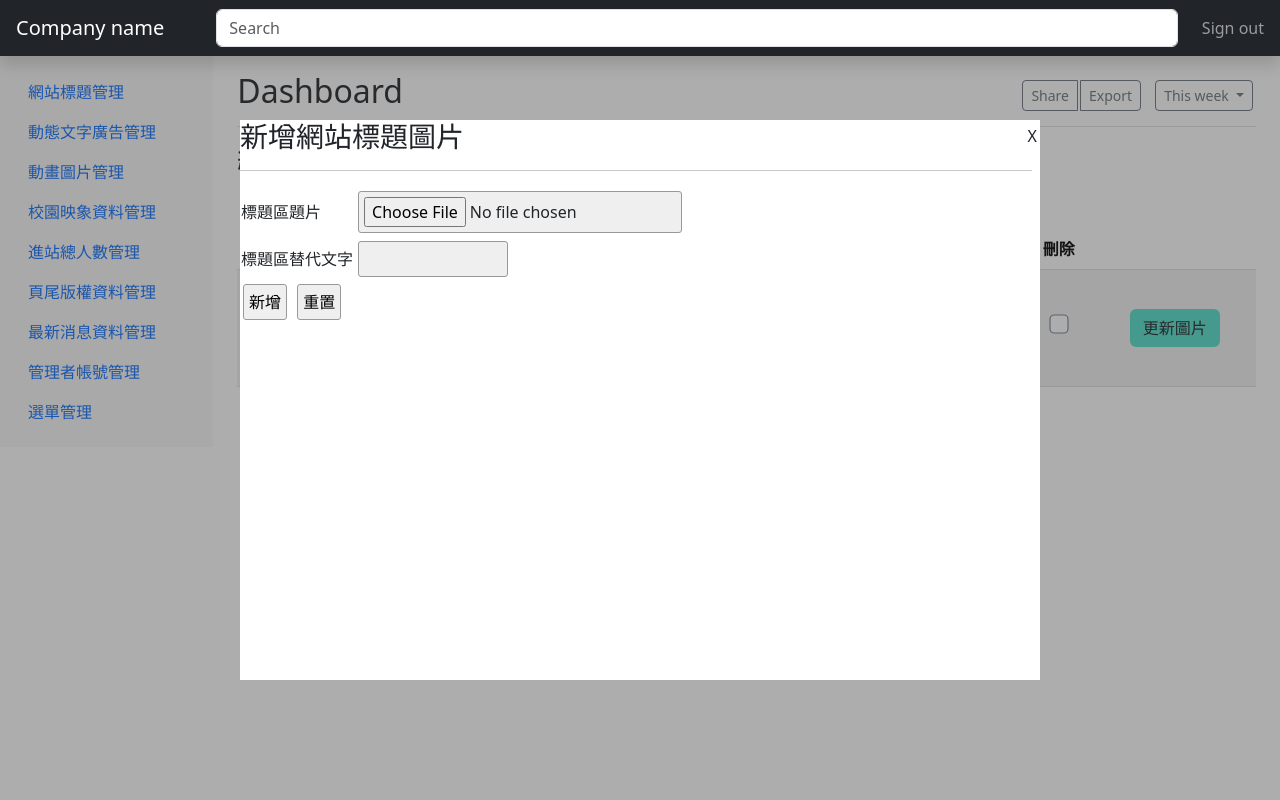
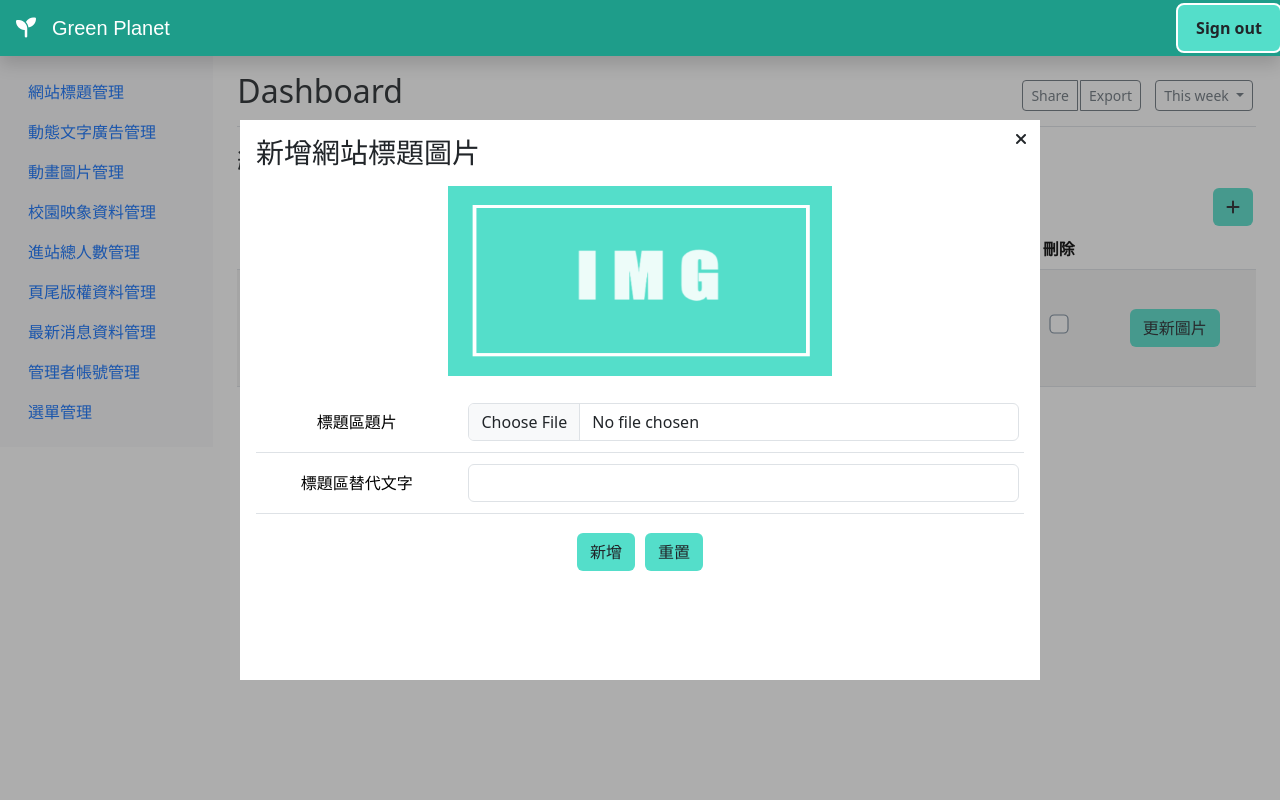
Before and after one commit to evechen1226/112-b5-CRUD, a PHP site: page /back2.php in a window 1280 px wide, after a click on "新增網站標題圖片". Run offline with PHP 8.4, Linux system fonts and the light colour scheme; data comes from the database, SQL or seed files in the repository.

Commit message:
style:重新用bootstrap 5 排版，modal/title.php--增加選擇圖片時，顯示選擇圖片縮圖

```diff
--- a/back/title.php
+++ b/back/title.php
@@ -37,8 +37,10 @@
 	<!-- <form method="post" target="back" action="?do=tii"> -->
 
 
+	<div class="d-flex">
+		<button class="btn btn-green ms-auto" type="button" onclick="op('#cover','#cvr','./modal/<?= $do; ?>.php?table=<?= $do; ?>')" value="新增網站標題圖片"><i class="fa-solid fa-plus"></i></button>
+	</div>
 
-				<input class="btn btn-green mx-end" type="button" onclick="op('#cover','#cvr','./modal/<?= $do; ?>.php?table=<?= $do; ?>')" value="新增網站標題圖片">
 
 
 
--- a/back2.php
+++ b/back2.php
@@ -12,6 +12,9 @@
 
 
   <link rel="stylesheet" href="https://cdnjs.cloudflare.com/ajax/libs/bootstrap/5.3.2/css/bootstrap.min.css" integrity="sha512-b2QcS5SsA8tZodcDtGRELiGv5SaKSk1vDHDaQRda0htPYWZ6046lr3kJ5bAAQdpV2mmA/4v0wQF9MyU6/pDIAg==" crossorigin="anonymous" referrerpolicy="no-referrer" />
+  <!-- font-awesome -->
+  <link rel="stylesheet" href="https://cdnjs.cloudflare.com/ajax/libs/font-awesome/6.5.1/css/all.min.css" integrity="sha512-DTOQO9RWCH3ppGqcWaEA1BIZOC6xxalwEsw9c2QQeAIftl+Vegovlnee1c9QX4TctnWMn13TZye+giMm8e2LwA==" crossorigin="anonymous" referrerpolicy="no-referrer" />
+
 
   <!-- 原始的link -->
   <link href="./css/css.css" rel="stylesheet" type="text/css">
@@ -19,18 +22,39 @@
   <script src="./js/js.js"></script>
 
 </head>
+<style>
+  .bg-green {
+    background-color: #1E9D8A !important;
+    color: white !important;
+  }
+
+  .nav-text {
+    font-family: 'Amatic SC', sans-serif;
+  }
+
+  .btn-sign {
+    border: 2px solid white;
+    border-radius: .5rem;
+    background-color: #54deca;
+    font-weight: bold;
+
+  }
+</style>
 
 <body>
 
-  <header class="navbar navbar-dark sticky-top bg-dark flex-md-nowrap p-0 shadow">
-    <a class="navbar-brand col-md-3 col-lg-2 me-0 px-3" href="#">Company name</a>
+  <header class="navbar bg-green sticky-top bg-dark flex-md-nowrap p-0 shadow">
+    <a class="navbar-brand nav-text bg-green col-md-3 col-lg-2 me-0 px-3" href="#"><i class="fa-solid fa-seedling me-3"></i>Green Planet</a>
     <button class="navbar-toggler position-absolute d-md-none collapsed" type="button" data-bs-toggle="collapse" data-bs-target="#sidebarMenu" aria-controls="sidebarMenu" aria-expanded="false" aria-label="Toggle navigation">
       <span class="navbar-toggler-icon"></span>
     </button>
-    <input class="form-control form-control-dark w-100" type="text" placeholder="Search" aria-label="Search">
+
+    <!-- 搜尋列 -->
+    <!-- <input id="searchInput" class="form-control form-control-dark w-100" type="text" placeholder="請輸入管理選單名稱，按下Enter。" aria-label="Search"> -->
+
     <div class="navbar-nav">
       <div class="nav-item text-nowrap">
-        <button class="nav-link px-3 " onclick="location.href='./api/logout.php'" style="width:99%; margin-right:2px; height:50px;">Sign out</button>
+        <button class="btn px-3 btn-sign" onclick="location.href='./api/logout.php'" style="width:99%; margin-right:2px; height:50px;">Sign out</button>
       </div>
     </div>
   </header>
@@ -137,12 +161,35 @@
   <!-- modal start -->
   <div id="cover" style="display:none; ">
     <div id="coverr">
-      <a style="position:absolute; right:3px; top:4px; cursor:pointer; z-index:9999;" onclick="cl('#cover')">X</a>
-      <div id="cvr" style="position:absolute; width:99%; height:100%; margin:auto; z-index:9898;"></div>
+      <div id="cvr" class="container p-3" style="position:absolute; margin:auto; z-index:9898;"></div>
+      <div class="modal-footer d-flex ">
+        <button type="button" class="btn " onclick="cl('#cover')" style="z-index:9999"><i class="fa-solid fa-xmark"></i></button>
+      </div>
     </div>
   </div>
   <!-- modal end -->
-  <script src="https://cdnjs.cloudflare.com/ajax/libs/bootstrap/5.3.2/js/bootstrap.min.js" integrity="sha512-WW8/jxkELe2CAiE4LvQfwm1rajOS8PHasCCx+knHG0gBHt8EXxS6T6tJRTGuDQVnluuAvMxWF4j8SNFDKceLFg==" crossorigin="anonymous" referrerpolicy="no-referrer"></script>
+
+  <script>
+    // 取得搜尋框元素
+    let searchInput = document.getElementById('searchInput');
+
+    // 監聽按鍵事件
+    searchInput.addEventListener('keydown', function(event) {
+      // 按下 Enter 鍵（keyCode 13）
+      if (event.keyCode === 13) {
+        // 取得搜尋框的值
+        let searchTerm = searchInput.value.trim();
+
+        // 如果搜尋框有值，則導向到指定的頁面
+        if (searchTerm !== '') {
+          // 導向到網站標題管理頁面
+          window.location.href = '?do=title';
+        }
+      }
+    });
+  </script>
+
+  <script src=" https://cdnjs.cloudflare.com/ajax/libs/bootstrap/5.3.2/js/bootstrap.min.js" integrity="sha512-WW8/jxkELe2CAiE4LvQfwm1rajOS8PHasCCx+knHG0gBHt8EXxS6T6tJRTGuDQVnluuAvMxWF4j8SNFDKceLFg==" crossorigin="anonymous" referrerpolicy="no-referrer"></script>
 </body>
 
 </html>
--- a/modal/title.php
+++ b/modal/title.php
@@ -1,20 +1,49 @@
+<style>
+    input[type=text] {
+        width: 100%;
+    }
+
+    #preview {
+        width: 50%;
+        height: 190px;
+    }
+</style>
 <h3>新增網站標題圖片</h3>
-<hr>
+<div class="text-center my-3">
+    <!-- 用於顯示選擇的圖片 -->
+    <img id="preview" src="../img/img0.png" alt="圖片預覽" style="max-height: 190px;">
+</div>
 <form action="./api/add.php" method="post" enctype="multipart/form-data">
-    <table>
+    <table class="table text-center align-middle">
         <tr>
-            <td>標題區題片</td>
-            <td><input type="file" name="img" id=""></td>
+            <td class="col">標題區題片</td>
+            <td class=""><input class="form-control" type="file" name="img" id="imgInput" onchange="preImage()"></td>
         </tr>
         <tr>
-            <td>標題區替代文字</td>
-            <td><input type="text" name="text" id=""></td>
+            <td class=" col">標題區替代文字</td>
+            <td class=""><input class="form-control" type="text" name="text" id=""></td>
         </tr>
     </table>
-    <div>
+    <div class="text-center">
         <input type="hidden" name="table" value="<?= $_GET['table'] ?>">
-        <input type="submit" value="新增">
-        <input type="reset" value="重置">
+        <input class="btn btn-green" type="submit" value="新增">
+        <input class="btn btn-green" type="reset" value="重置">
 
     </div>
 </form>
+
+<script>
+    // 預覽選擇的圖片
+    function preImage() {
+        let preview = document.getElementById('preview');
+        let fileInput = document.getElementById('imgInput');
+
+        let file = fileInput.files[0];
+
+        if (file) {
+            preview.src = URL.createObjectURL(file);
+        } else {
+            preview.src = "../img/img0.png";
+        }
+    }
+</script>
```
Also changed, not shown: test.html (+66 -0 lines), img/1.png (added), img/img0.png (added), img/pexels-ella-olsson-1640777 (2).jpg (added), img/pexels-ella-olsson-1640777.jpg (added), img/pexels-mat-brown-1395967.jpg (added). Lines whose indentation alone changed are shown as unchanged.
